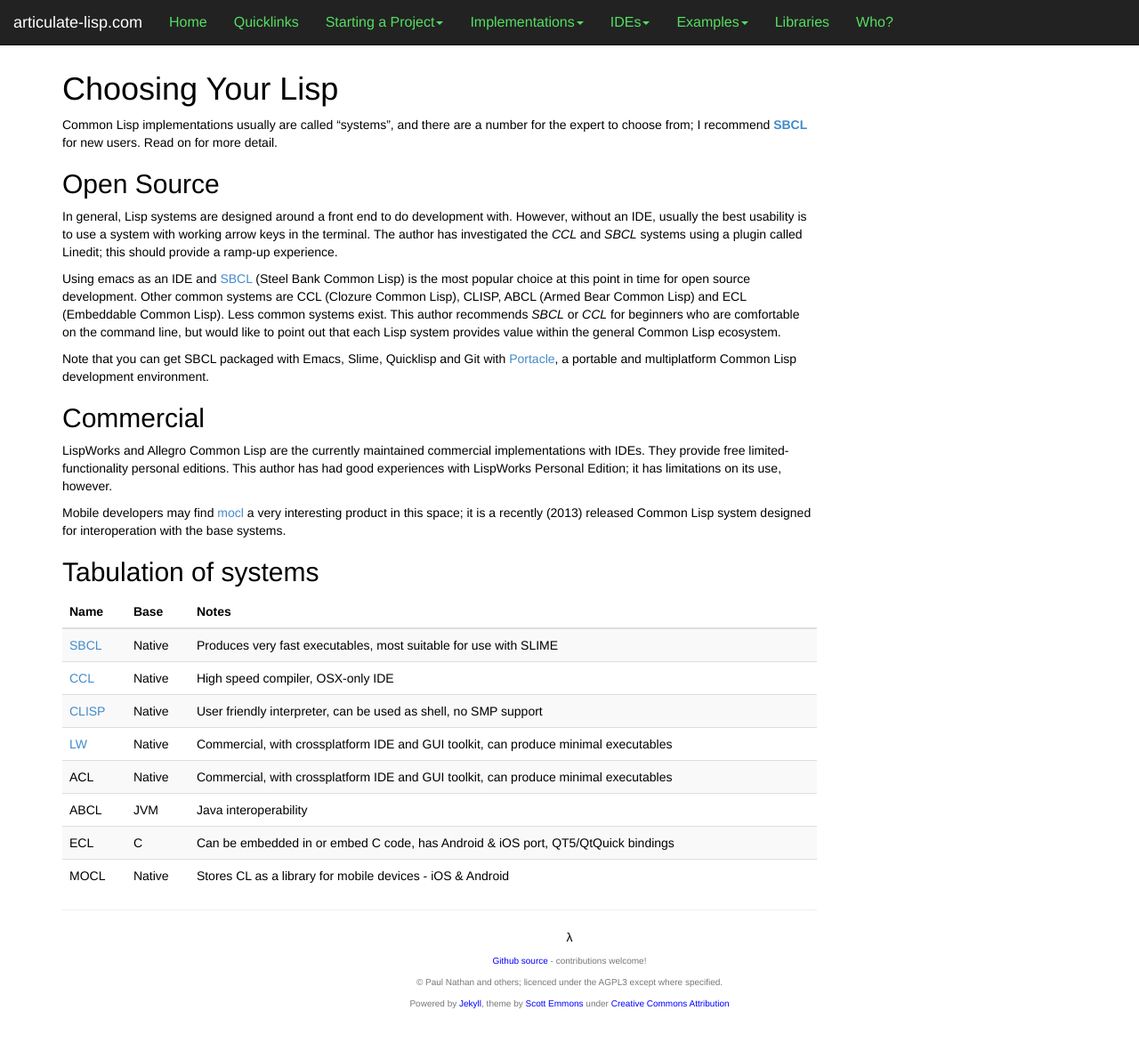
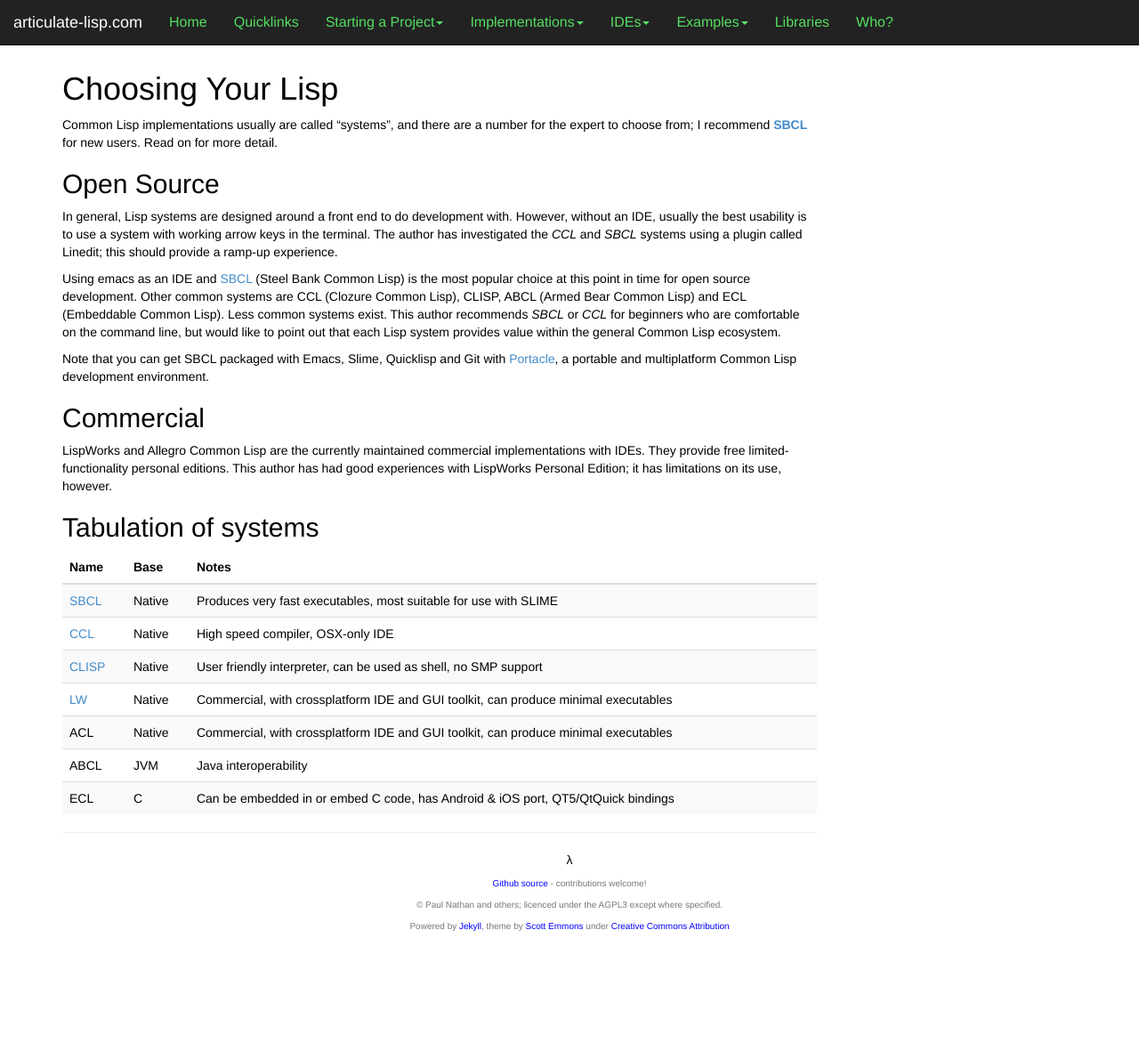
Before and after one commit to articulate-common-lisp/articulate-common-lisp.github.io, a Jekyll site: the page built from implementations/summary.html, in a window 1280 px wide and 1205 px high. Shown: the top 1172 px of the window at 89% size. Built offline with Jekyll 4.4.1, drawn with Linux system fonts in a browser that asks for light colours; Markdown is read by kramdown in place of the engine named in the settings.

Commit message:
Update summary.html; remove mocl; defunct

```diff
--- a/implementations/summary.html
+++ b/implementations/summary.html
@@ -16,7 +16,6 @@
 
 <h2 id="commercial">Commercial</h2>
 <p>LispWorks and Allegro Common Lisp are the currently maintained commercial implementations with IDEs. They provide free limited-functionality personal editions. This author has had good experiences with LispWorks Personal Edition; it has limitations on its use, however.</p>
-<p>Mobile developers may find <a href="https://wukix.com/mocl">mocl</a> a very interesting product in this space; it is a recently (2013) released Common Lisp system designed for interoperation with the base systems.</p>
 <h2 id="tabulation-of-systems">Tabulation of systems</h2>
 <table class="table table-striped" style="text-align: left;">
   <thead>
@@ -62,11 +61,6 @@
       <td>C</td>
       <td>Can be embedded in or embed C code, has Android &amp; iOS port, QT5/QtQuick bindings</td>
     </tr>
-    <tr class="even">
-      <td>MOCL</td>
-      <td>Native</td>
-      <td>Stores CL as a library for mobile devices - iOS &amp; Android</td>
-    </tr>
   </tbody>
 </table>
 <hr/>
```
